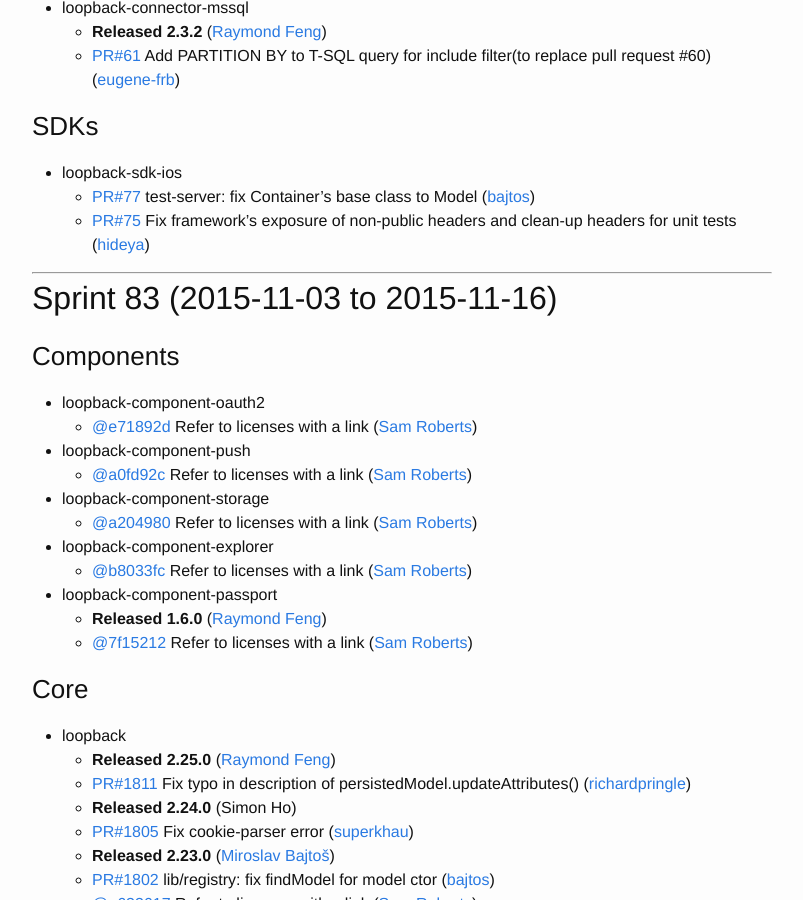
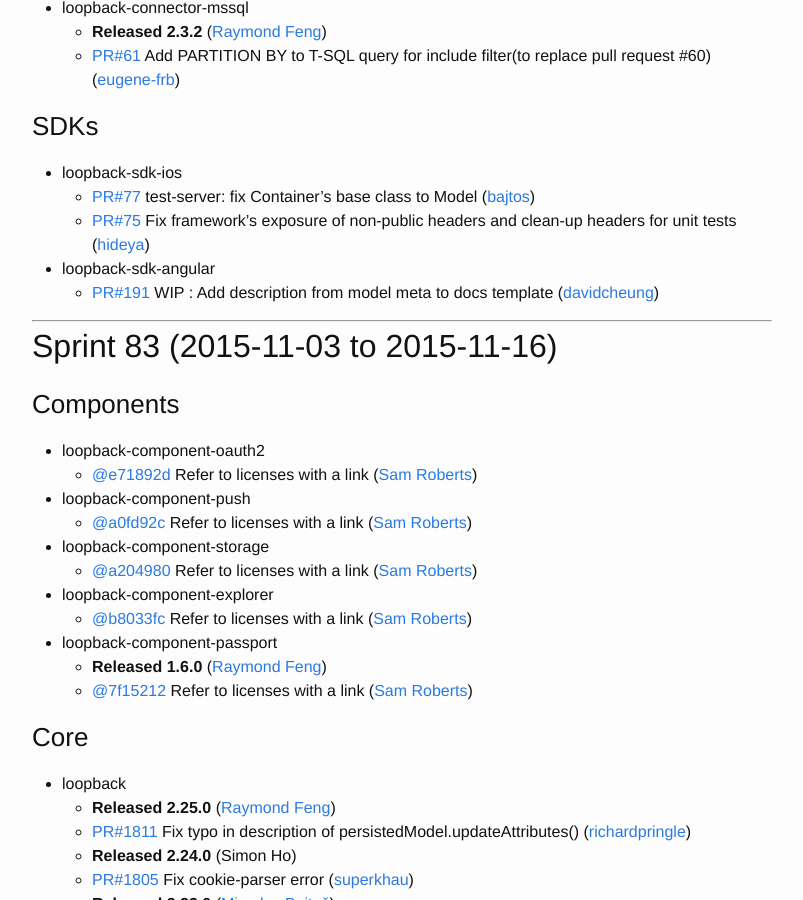
Before and after one commit to strongloop/loopback, a Jekyll site: the page built from index.md, in a window 1280 px wide and 900 px high, scrolled down 981 px. Shown: the whole window, without its empty margins (238-1041 px from the left). Built offline with Jekyll 4.4.1, drawn with Linux system fonts in a browser that asks for light colours.

Commit message:
Update changelog

```diff
--- a/index.md
+++ b/index.md
@@ -44,6 +44,8 @@
  * loopback-sdk-ios
    * [PR#77](https://github.com/strongloop/loopback-sdk-ios/pull/77) test-server: fix Container's base class to Model ([bajtos](https://github.com/bajtos))
    * [PR#75](https://github.com/strongloop/loopback-sdk-ios/pull/75) Fix framework's exposure of non-public headers and clean-up headers for unit tests ([hideya](https://github.com/hideya))
+ * loopback-sdk-angular
+   * [PR#191](https://github.com/strongloop/loopback-sdk-angular/pull/191) WIP : Add description from model meta to docs template ([davidcheung](https://github.com/davidcheung))
 
 ----
 
```
